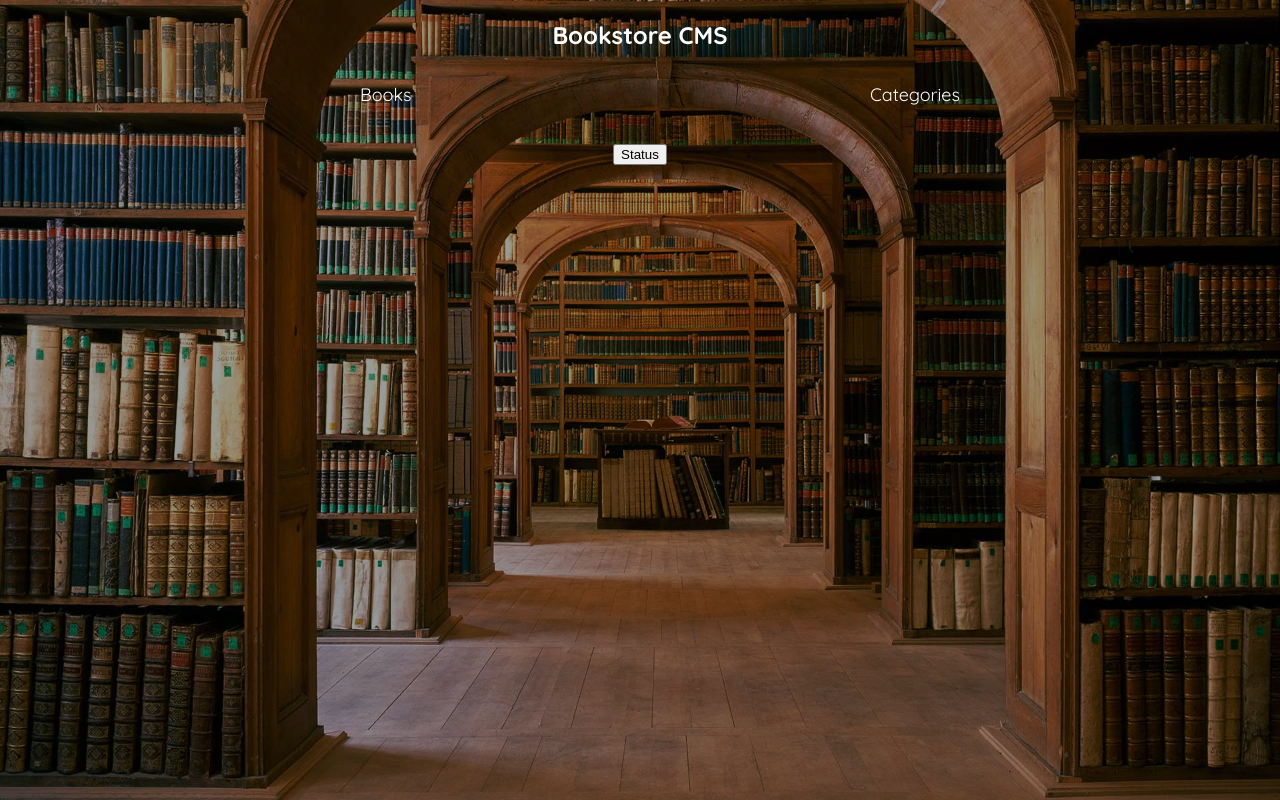
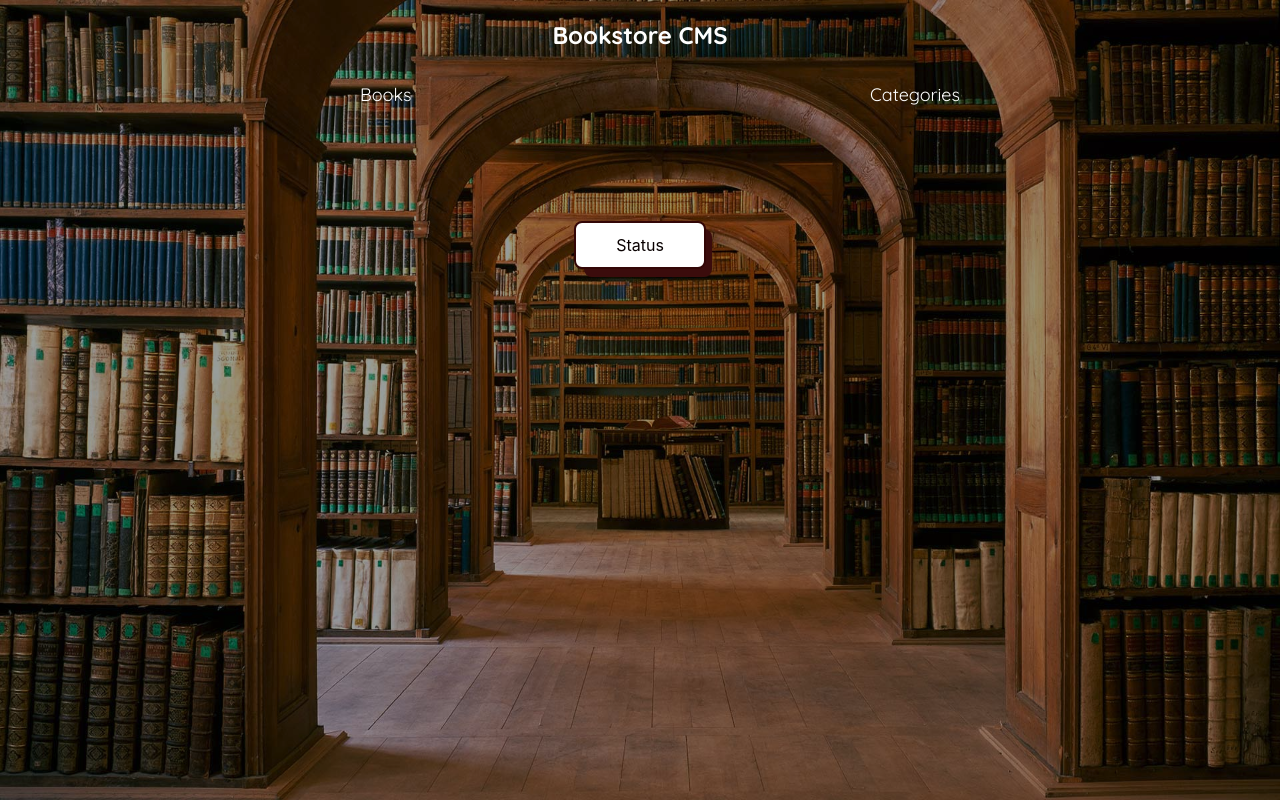
Before and after one commit to Besufekad-HAZ/React-Bookstore, a React (Create React App) app: page /categories in a window 1280 px wide. Built offline with nearby package versions, Linux system fonts and the light colour scheme; a web font is replaced by a local one.

Commit message:
Update readme,add some css,create books and catagories slice

```diff
--- a/src/App.css
+++ b/src/App.css
@@ -76,14 +76,16 @@ a {
 }
 
 .form-container input {
-  font-size: 20px;
+  font-family: "Gill Sans", "Gill Sans MT", Calibri, "Trebuchet MS", sans-serif;
+  font-size: 1.5rem;
   margin-top: 2%;
   margin-left: 4%;
   width: 30%;
   padding: 1%;
-  background-color: rgb(252, 252, 252, 0.5);
+  background-color: rgba(255, 255, 255, 0.5);
   outline: none;
   border: none;
+  color: rgb(62, 4, 4);
   border-radius: 10px;
   -webkit-box-shadow: 0 2px 6px 1px rgb(255, 247, 247);
   box-shadow: 0 2px 6px 1px rgba(255, 255, 255, 0.788);
@@ -91,10 +93,68 @@ a {
 
 ::placeholder {
   /* Chrome, Firefox, Opera, Safari 10.1+ */
-  color: rgb(37, 2, 2);
-  opacity: 1; /* Firefox */
+  color: rgb(62, 4, 4);
+  stroke: 2px aliceblue;
+  opacity: 0.7; /* Firefox */
 }
 
-.form-container button {
+.submit-btn {
   margin-top: 6%;
+  align-items: center;
+  background-color: white;
+  border: 2px solid #330606;
+  border-radius: 8px;
+  box-sizing: border-box;
+  color: #090000;
+  cursor: pointer;
+  display: flex;
+  font-family: Inter, sans-serif;
+  font-size: 16px;
+  height: 48px;
+  justify-content: center;
+  line-height: 24px;
+  max-width: 100%;
+  padding: 0 25px;
+  position: relative;
+  text-align: center;
+  text-decoration: none;
+  user-select: none;
+  -webkit-user-select: none;
+  touch-action: manipulation;
 }
+
+/* CSS */
+
+.submit-btn:after {
+  background-color: #3b0c0c;
+  border-radius: 8px;
+  content: "";
+  display: block;
+  height: 48px;
+  left: 0;
+  width: 100%;
+  position: absolute;
+  top: -2px;
+  transform: translate(8px, 8px);
+  transition: transform 0.2s ease-out;
+  z-index: -1;
+}
+
+.submit-btn:hover:after {
+  transform: translate(0, 0);
+}
+
+.submit-btn:active {
+  background-color: #ffdeda;
+  outline: 0;
+}
+
+.submit-btn:hover {
+  outline: 0;
+}
+
+@media (min-width: 768px) {
+  .submit-btn {
+    padding: 0 40px;
+  }
+}
--- a/src/components/Book-Catagories.js
+++ b/src/components/Book-Catagories.js
@@ -1,5 +1,5 @@
 const BookCategories = () => (
-  <button type="button" className="status">
+  <button type="button" className="submit-btn">
     Status
   </button>
 );
--- a/src/components/Books.js
+++ b/src/components/Books.js
@@ -1,5 +1,4 @@
 import PropTypes from 'prop-types';
-// eslint-disable-next-line import/no-extraneous-dependencies
 import { useDispatch } from 'react-redux';
 import { bookRemove } from '../redux/books/Slice-Book';
 
--- a/src/components/Form.js
+++ b/src/components/Form.js
@@ -30,7 +30,7 @@ const BooksForm = ({ setBooks }) => {
         onChange={(e) => setAuthor(e.target.value)}
         required
       />
-      <button type="submit">Add Book</button>
+      <button type="submit" className="submit-btn">Add Book</button>
     </form>
   );
 };
--- a/src/index.js
+++ b/src/index.js
@@ -1,6 +1,5 @@
 import React from 'react';
 import ReactDOM from 'react-dom/client';
-// eslint-disable-next-line import/no-extraneous-dependencies
 import { Provider } from 'react-redux';
 import { BrowserRouter } from 'react-router-dom';
 import './index.css';
--- a/src/redux/app/store.js
+++ b/src/redux/app/store.js
@@ -1,4 +1,3 @@
-// eslint-disable-next-line import/no-extraneous-dependencies
 import { configureStore } from '@reduxjs/toolkit';
 // import bookReducer from '../feature/Slice-Book';
 
--- a/src/redux/books/Slice-Book.js
+++ b/src/redux/books/Slice-Book.js
@@ -1,4 +1,3 @@
-// eslint-disable-next-line import/no-extraneous-dependencies
 import { createSlice } from '@reduxjs/toolkit';
 
 const initialState = {
--- a/src/redux/catagories/Slice-Catagories.js
+++ b/src/redux/catagories/Slice-Catagories.js
@@ -1,4 +1,3 @@
-// eslint-disable-next-line import/no-extraneous-dependencies
 import { createSlice } from '@reduxjs/toolkit';
 
 const initialState = {
```
Also changed, not shown: .eslintrc.json, 2 other files (tests, documents, lock files or other folders).
